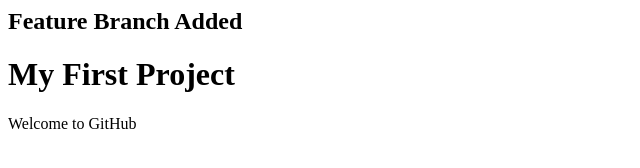
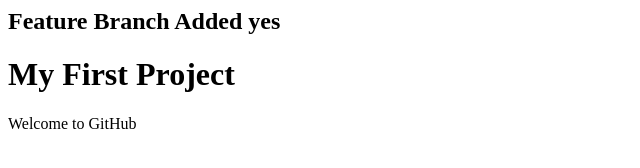
Before and after one commit to 24261A05X8/gitproject, a plain HTML site: page index.html in a window 1280 px wide. Shown: the full height of the page, 0-640 px from the left. Drawn offline with Linux system fonts and the light colour scheme.

Commit message:
feature added

```diff
--- a/index.html
+++ b/index.html
@@ -1,5 +1,5 @@
 <html>
-<h2>Feature Branch Added</h2>
+<h2>Feature Branch Added yes</h2>
 <body>
 <h1>My First Project</h1>
 <p>Welcome to GitHub</p>
```
